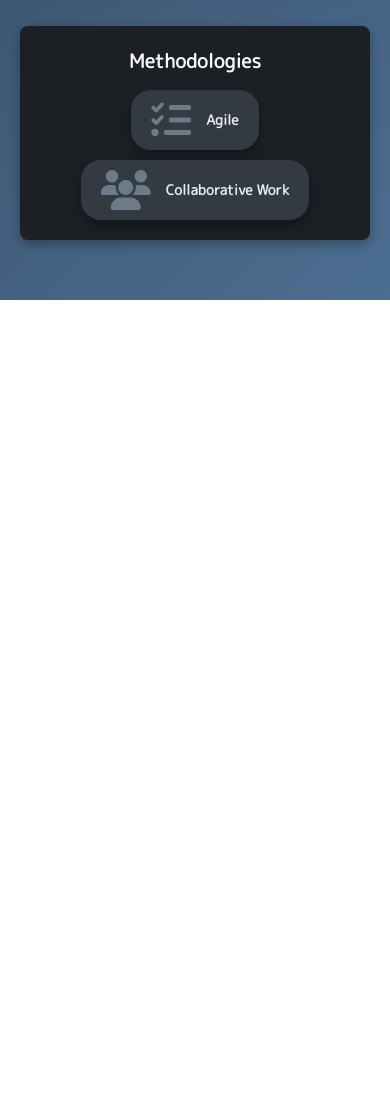
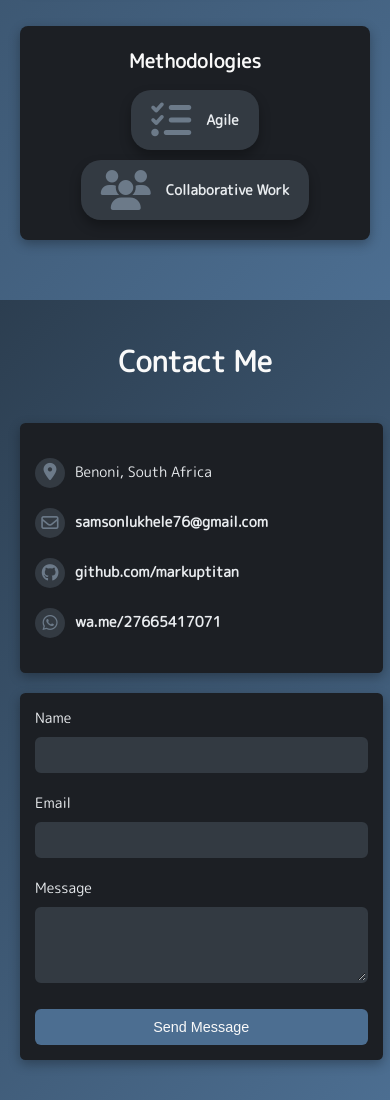
Before and after one commit to siyabuilds/siyabuilds.github.io, a plain HTML site: page index.html in a window 390 px wide. Shown: the part 2657-3757 px from the top of the page. Before the commit the page ends 2957 px from the top, so only its background shows below. Drawn offline with Linux system fonts and the light colour scheme; some packages are replaced by stand-ins of ours; a script that the page names is missing.

Commit message:
Add and style about section.

```diff
--- a/css/style.css
+++ b/css/style.css
@@ -423,3 +423,196 @@ nav li:first-child {
     font-size: 2.5rem;
   }
 }
+
+#contact {
+  padding: 40px 20px;
+  background: linear-gradient(135deg, #2c3e50, #4c6e91);
+  margin: 0 auto;
+  color: #e9ecef;
+}
+
+#contact h2 {
+  text-align: center;
+  margin-bottom: 40px;
+  color: #f9f9f9;
+  font-size: 2em;
+}
+
+.contact-container {
+  display: flex;
+  flex-wrap: wrap;
+  justify-content: space-between;
+  gap: 30px;
+}
+
+.contact-info,
+form {
+  flex: 1;
+  background: #1c1f24;
+  border-radius: 5.5px;
+  padding: 10px;
+  box-shadow: 0 4px 12px rgba(0, 0, 0, 0.3);
+  transition: transform 0.4s ease, box-shadow 0.4s ease;
+}
+
+.contact-info:hover,
+form:hover {
+  transform: translateY(-10px) scale(1.05);
+  box-shadow: 0 8px 16px rgba(0, 0, 0, 0.4);
+}
+
+.contact-info p {
+  margin: 20px 0;
+  font-size: 1.1em;
+  display: flex;
+  align-items: center;
+}
+
+.contact-info i {
+  font-size: 1.5em;
+  margin-right: 15px;
+  width: 40px;
+  height: 40px;
+  display: flex;
+  align-items: center;
+  justify-content: center;
+  background: #333a42;
+  border-radius: 50%;
+  color: #6c7a89;
+  transition: background 0.3s ease, color 0.3s ease;
+}
+
+.contact-info p:hover i {
+  background: #4c6e91;
+  color: #f9f9f9;
+}
+
+.contact-info a {
+  color: #e9ecef;
+  text-decoration: none;
+  transition: color 0.3s ease;
+  position: relative;
+  overflow: hidden;
+}
+
+.contact-info a::after {
+  content: "";
+  position: absolute;
+  bottom: 0;
+  left: 0;
+  width: 100%;
+  height: 1px;
+  background-color: #6c7a89;
+  transform: scaleX(0);
+  transform-origin: right;
+  transition: transform 0.3s ease;
+}
+
+.contact-info a:hover {
+  color: #6c7a89;
+}
+
+.contact-info a:hover::after {
+  transform: scaleX(1);
+  transform-origin: left;
+}
+
+.form-group {
+  margin-bottom: 20px;
+}
+
+label {
+  display: block;
+  margin-bottom: 8px;
+  color: #e9ecef;
+  font-size: 1.1em;
+}
+
+input,
+textarea {
+  width: 100%;
+  padding: 12px;
+  border: 2px solid #333a42;
+  border-radius: 6px;
+  background-color: #333a42;
+  color: #e9ecef;
+  font-size: 1em;
+  transition: border-color 0.3s ease, box-shadow 0.3s ease;
+  box-sizing: border-box;
+}
+
+input:focus,
+textarea:focus {
+  border-color: #4c6e91;
+  box-shadow: 0 0 0 3px rgba(76, 110, 145, 0.3);
+  outline: none;
+}
+
+button {
+  width: 100%;
+  padding: 12px;
+  background-color: #4c6e91;
+  color: #f9f9f9;
+  border: none;
+  border-radius: 6px;
+  font-size: 1.1em;
+  cursor: pointer;
+  transition: background-color 0.3s ease, transform 0.4s ease,
+    box-shadow 0.4s ease;
+}
+
+button:hover {
+  background-color: #2c3e50;
+  transform: scale(1.05) rotate(1.2deg);
+  box-shadow: 0 8px 16px rgba(0, 0, 0, 0.4);
+}
+
+@media screen and (max-width: 768px) {
+  .contact-container {
+    flex-direction: column;
+  }
+
+  .contact-info,
+  form {
+    width: 95%;
+  }
+}
+
+@media screen and (max-width: 480px) {
+  .contact-container {
+    gap: 20px;
+  }
+
+  .contact-info,
+  form {
+    padding: 15px;
+  }
+
+  #contact h2 {
+    font-size: 1.8em;
+  }
+
+  .contact-info p,
+  label,
+  input,
+  textarea,
+  button {
+    font-size: 0.9em;
+  }
+
+  .contact-info i {
+    font-size: 1.2em;
+    width: 30px;
+    height: 30px;
+    margin-right: 10px;
+  }
+
+  input,
+  textarea {
+    padding: 8px;
+  }
+
+  button {
+    padding: 10px;
+  }
+}
--- a/index.html
+++ b/index.html
@@ -155,6 +155,60 @@
         </div>
       </div>
     </div>
+    <section id="contact">
+      <h2>Contact Me</h2>
+
+      <div class="contact-container">
+        <div class="contact-info">
+          <p>
+            <strong><i class="fa-solid fa-location-dot"></i></strong> Benoni,
+            South Africa
+          </p>
+          <p>
+            <strong><i class="fa-regular fa-envelope"></i></strong>
+            <a href="mailto:samsonlukhele76@gmail.com"
+              >samsonlukhele76@gmail.com</a
+            >
+          </p>
+          <p>
+            <strong><i class="fa-brands fa-github"></i></strong>
+            <a href="https://github.com/markuptitan" target="_blank"
+              >github.com/markuptitan</a
+            >
+          </p>
+          <p>
+            <strong><i class="fa-brands fa-whatsapp"></i></strong>
+            <a href="https://wa.me/27665417071" target="_blank"
+              >wa.me/27665417071</a
+            >
+          </p>
+        </div>
+
+        <form
+          id="contactForm"
+          action="https://formsubmit.co/samsonlukhele76@gmail.com"
+          method="POST"
+        >
+          <div class="form-group">
+            <label for="name">Name</label>
+            <input type="text" id="name" name="name" required />
+          </div>
+
+          <div class="form-group">
+            <label for="email">Email</label>
+            <input type="email" id="email" name="email" required />
+          </div>
+
+          <div class="form-group">
+            <label for="message">Message</label>
+            <textarea id="message" name="message" rows="4" required></textarea>
+          </div>
+
+          <button type="submit">Send Message</button>
+        </form>
+      </div>
+    </section>
+
     <script src="js/index.js"></script>
   </body>
 </html>
--- a/js/index.js
+++ b/js/index.js
@@ -39,3 +39,36 @@ function showAlert() {
   });
   return false;
 }
+
+document
+  .getElementById("contactForm")
+  .addEventListener("submit", function (event) {
+    event.preventDefault(); // Prevent the default form submission
+
+    const formData = new FormData(this);
+
+    fetch(this.action, {
+      method: "POST",
+      body: formData,
+    })
+      .then((response) => {
+        if (response.ok) {
+          Swal.fire({
+            title: "Thank you!",
+            text: "Your message has been sent successfully.",
+            icon: "success",
+            confirmButtonText: "OK",
+          });
+        } else {
+          throw new Error("Network response was not ok.");
+        }
+      })
+      .catch((error) => {
+        Swal.fire({
+          title: "Oops!",
+          text: "There was an error sending your message.",
+          icon: "error",
+          confirmButtonText: "OK",
+        });
+      });
+  });
```
